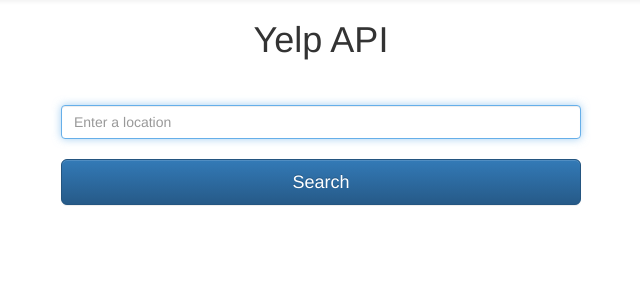
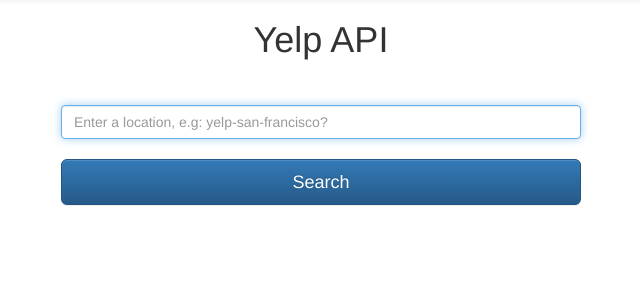
Before and after one commit to DrkSephy/django-hackathon-starter, a Django app: page /hackathon/yelp/ in a window 1280 px wide. Shown: the part 52-352 px from the top of the page, without its empty margins (319-959 px from the left). Run offline with Django 3.2, Linux system fonts and the light colour scheme; some libraries are stand-ins or nearby versions.

Commit message:
Changing default text for form entry, using urlize filter to create clickable url

```diff
--- a/hackathon_starter/hackathon/templates/hackathon/yelp.html
+++ b/hackathon_starter/hackathon/templates/hackathon/yelp.html
@@ -16,7 +16,7 @@
           {% csrf_token %}
           {% load bootstrap %}
           <br>
-          <input type="text" name="location" class="form-control" placeholder="Enter a location" value="" required autofocus>
+          <input type="text" name="location" class="form-control" placeholder="Enter a location, e.g: yelp-san-francisco?" value="" required autofocus>
           <br>
           <button class="btn btn-lg btn-primary btn-block" type="submit">Search</button>
           <input type="hidden" name="submit" value="submit" />
@@ -44,7 +44,7 @@
 	                    <td>{{ key.snippet_text }}</td>
 	                    <td>{{ key.is_closed }}</td>
 	                    <td>{{ key.review_count }}</td>
-	                    <td>{{ key.url }}</td>
+	                    <td>{{ key.url |urlize }}</td>
 	    			</tr>
 	            {% endfor %}
 
```
